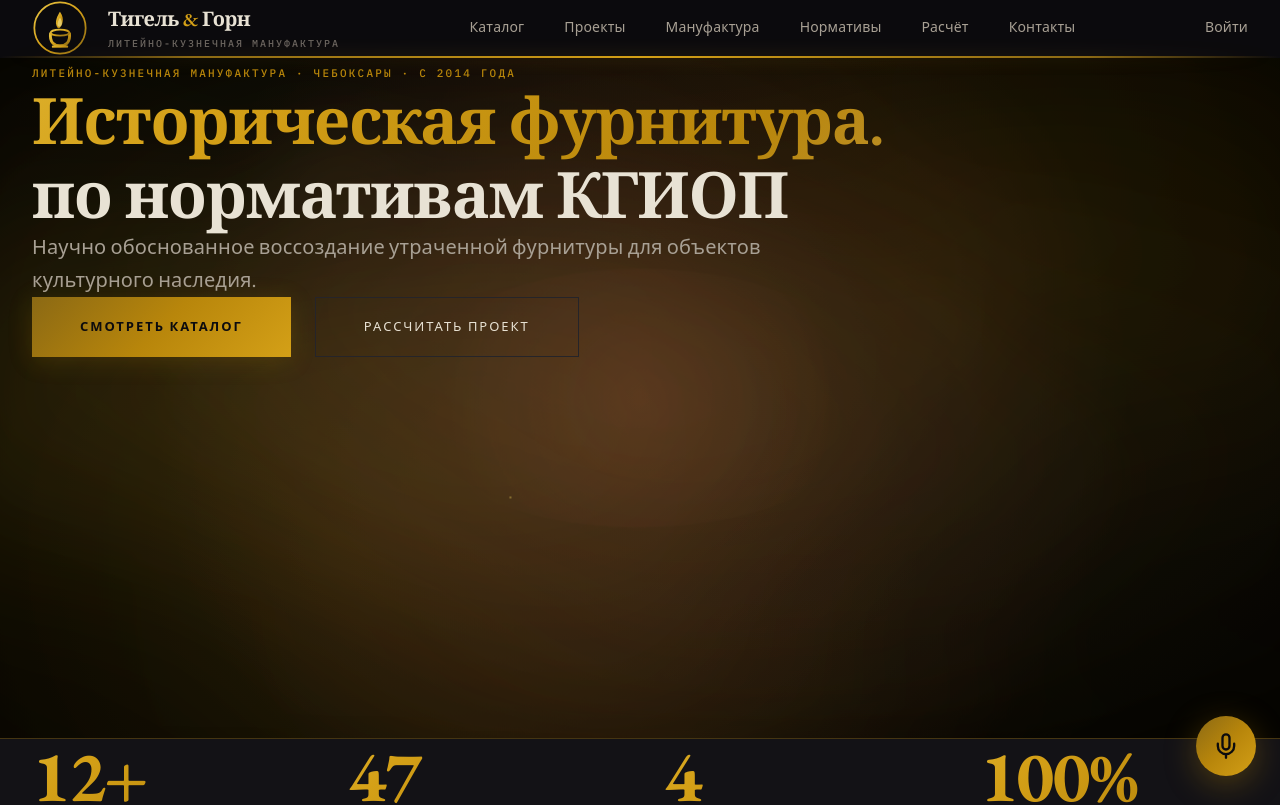
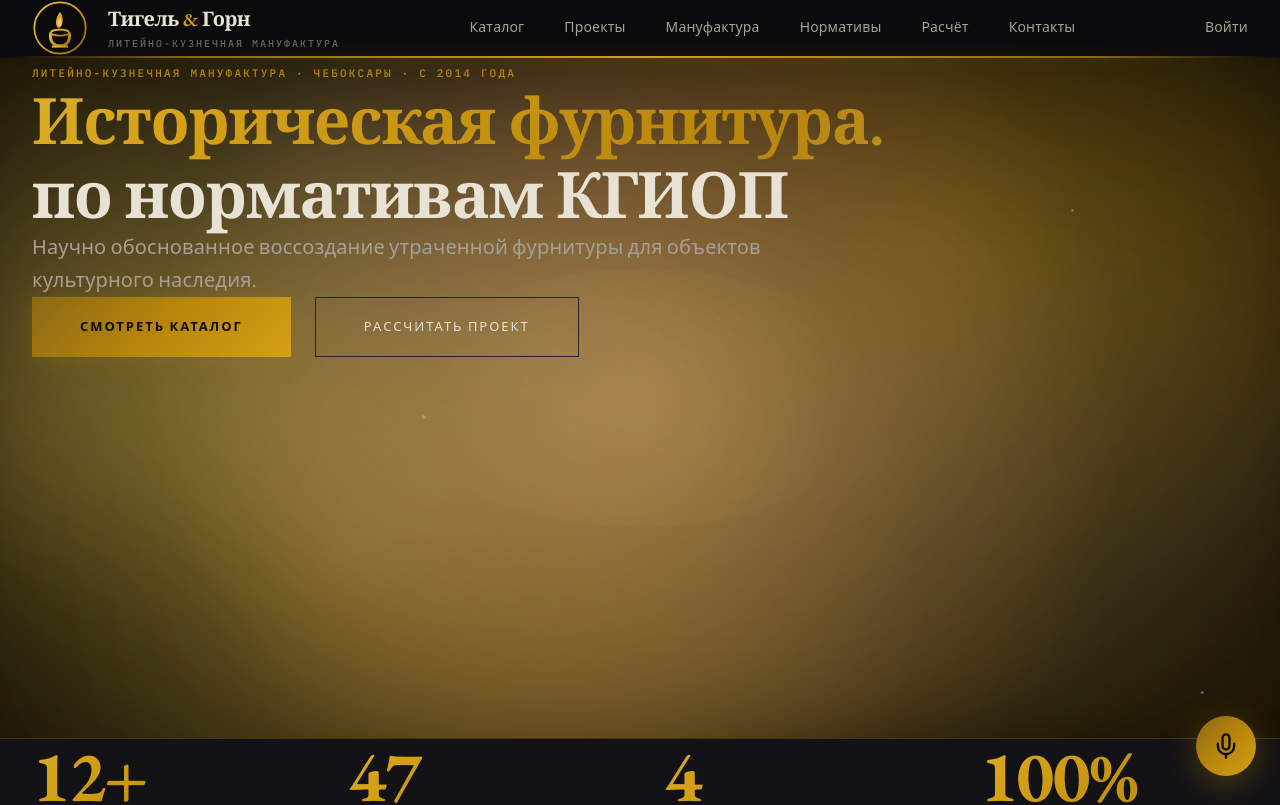
Before and after one commit to farkas240785/TG, a React (Vite) app: page /#/ in a window 1280 px wide. Shown: the top 805 px of the page. Built offline with nearby package versions, Linux system fonts and the light colour scheme.

Commit message:
task snapshot 515d21a0-af40-45d1-9e43-00a7b51284b8

```diff
--- a/src/index.css
+++ b/src/index.css
@@ -444,12 +444,13 @@ h1, h2, h3, h4, h5, h6 {
 /* HERO секция - анимации */
 .hero-molten-metal {
   background:
-    radial-gradient(ellipse at 20% 50%, rgba(212, 160, 23, 0.15) 0%, transparent 50%),
-    radial-gradient(ellipse at 80% 30%, rgba(184, 134, 11, 0.12) 0%, transparent 50%),
-    radial-gradient(ellipse at 50% 80%, rgba(139, 105, 20, 0.1) 0%, transparent 50%),
-    radial-gradient(circle at 40% 60%, rgba(196, 90, 60, 0.08) 0%, transparent 40%);
+    radial-gradient(ellipse at 20% 50%, rgba(232, 197, 71, 0.4) 0%, transparent 50%),
+    radial-gradient(ellipse at 80% 30%, rgba(212, 160, 23, 0.35) 0%, transparent 50%),
+    radial-gradient(ellipse at 50% 80%, rgba(184, 134, 11, 0.3) 0%, transparent 50%),
+    radial-gradient(circle at 40% 60%, rgba(196, 90, 60, 0.25) 0%, transparent 40%);
   animation: molten-flow 15s ease-in-out infinite;
-  filter: blur(40px);
+  filter: blur(60px);
+  opacity: 0.8;
 }
 
 @keyframes molten-flow {
@@ -484,11 +485,12 @@ h1, h2, h3, h4, h5, h6 {
   right: 0;
   bottom: 0;
   background:
-    radial-gradient(circle at 30% 20%, rgba(232, 197, 71, 0.3) 0%, transparent 3%),
-    radial-gradient(circle at 70% 40%, rgba(212, 160, 23, 0.25) 0%, transparent 2.5%),
-    radial-gradient(circle at 50% 70%, rgba(184, 134, 11, 0.2) 0%, transparent 2%);
+    radial-gradient(circle at 30% 20%, rgba(255, 223, 100, 0.6) 0%, transparent 4%),
+    radial-gradient(circle at 70% 40%, rgba(240, 190, 50, 0.5) 0%, transparent 3.5%),
+    radial-gradient(circle at 50% 70%, rgba(220, 160, 40, 0.45) 0%, transparent 3%);
   animation: metal-drops 10s ease-in-out infinite;
-  filter: blur(2px);
+  filter: blur(3px);
+  opacity: 0.9;
 }
 
 @keyframes metal-drops {
@@ -511,11 +513,11 @@ h1, h2, h3, h4, h5, h6 {
   right: 0;
   bottom: 0;
   background:
-    linear-gradient(45deg, transparent 30%, rgba(212, 160, 23, 0.08) 50%, transparent 70%),
-    linear-gradient(-45deg, transparent 30%, rgba(184, 134, 11, 0.06) 50%, transparent 70%);
+    linear-gradient(45deg, transparent 30%, rgba(240, 190, 50, 0.25) 50%, transparent 70%),
+    linear-gradient(-45deg, transparent 30%, rgba(220, 160, 40, 0.2) 50%, transparent 70%);
   background-size: 200% 200%;
   animation: metal-waves 12s ease-in-out infinite;
-  opacity: 0.5;
+  opacity: 0.8;
 }
 
 @keyframes metal-waves {
@@ -580,18 +582,18 @@ h1, h2, h3, h4, h5, h6 {
 
 .hero-sparks {
   background-image:
-    radial-gradient(2px 2px at 20% 30%, rgba(232, 197, 71, 0.9) 50%, transparent 50%),
-    radial-gradient(2px 2px at 60% 70%, rgba(212, 160, 23, 0.85) 50%, transparent 50%),
-    radial-gradient(1.5px 1.5px at 50% 50%, rgba(240, 217, 122, 0.95) 50%, transparent 50%),
-    radial-gradient(1px 1px at 80% 10%, rgba(232, 197, 71, 0.8) 50%, transparent 50%),
-    radial-gradient(2px 2px at 90% 60%, rgba(184, 134, 11, 0.85) 50%, transparent 50%),
-    radial-gradient(1.5px 1.5px at 33% 88%, rgba(240, 217, 122, 0.9) 50%, transparent 50%),
-    radial-gradient(2px 2px at 15% 75%, rgba(212, 160, 23, 0.8) 50%, transparent 50%),
-    radial-gradient(1px 1px at 45% 15%, rgba(232, 197, 71, 0.75) 50%, transparent 50%),
-    radial-gradient(1.5px 1.5px at 75% 85%, rgba(196, 90, 60, 0.7) 50%, transparent 50%);
-  background-size: 250% 250%;
+    radial-gradient(3px 3px at 20% 30%, rgba(255, 223, 100, 1) 50%, transparent 50%),
+    radial-gradient(3px 3px at 60% 70%, rgba(240, 190, 50, 1) 50%, transparent 50%),
+    radial-gradient(2.5px 2.5px at 50% 50%, rgba(255, 235, 150, 1) 50%, transparent 50%),
+    radial-gradient(2px 2px at 80% 10%, rgba(255, 223, 100, 0.95) 50%, transparent 50%),
+    radial-gradient(3px 3px at 90% 60%, rgba(240, 190, 50, 1) 50%, transparent 50%),
+    radial-gradient(2.5px 2.5px at 33% 88%, rgba(255, 235, 150, 1) 50%, transparent 50%),
+    radial-gradient(3px 3px at 15% 75%, rgba(240, 190, 50, 0.95) 50%, transparent 50%),
+    radial-gradient(2px 2px at 45% 15%, rgba(255, 223, 100, 0.9) 50%, transparent 50%),
+    radial-gradient(2.5px 2.5px at 75% 85%, rgba(220, 120, 80, 0.95) 50%, transparent 50%);
+  background-size: 200% 200%;
   animation: sparks-fly 6s linear infinite;
-  opacity: 0.7;
+  opacity: 1;
   mix-blend-mode: screen;
 }
 
@@ -635,13 +637,13 @@ h1, h2, h3, h4, h5, h6 {
   right: 0;
   bottom: 0;
   background-image:
-    radial-gradient(1px 1px at 25% 45%, rgba(240, 217, 122, 0.8) 50%, transparent 50%),
-    radial-gradient(1.5px 1.5px at 65% 25%, rgba(232, 197, 71, 0.75) 50%, transparent 50%),
-    radial-gradient(1px 1px at 85% 55%, rgba(212, 160, 23, 0.7) 50%, transparent 50%),
-    radial-gradient(2px 2px at 10% 80%, rgba(196, 90, 60, 0.65) 50%, transparent 50%);
-  background-size: 300% 300%;
+    radial-gradient(2px 2px at 25% 45%, rgba(255, 235, 150, 1) 50%, transparent 50%),
+    radial-gradient(2.5px 2.5px at 65% 25%, rgba(255, 223, 100, 0.95) 50%, transparent 50%),
+    radial-gradient(2px 2px at 85% 55%, rgba(240, 190, 50, 0.9) 50%, transparent 50%),
+    radial-gradient(3px 3px at 10% 80%, rgba(220, 120, 80, 0.85) 50%, transparent 50%);
+  background-size: 250% 250%;
   animation: sparks-secondary 9s linear infinite;
-  opacity: 0.5;
+  opacity: 0.9;
   mix-blend-mode: screen;
 }
 
@@ -658,11 +660,12 @@ h1, h2, h3, h4, h5, h6 {
 
 .hero-forge-glow {
   background:
-    radial-gradient(circle at 50% 50%, rgba(196, 90, 60, 0.25) 0%, transparent 60%),
-    radial-gradient(circle at 30% 70%, rgba(212, 160, 23, 0.15) 0%, transparent 50%),
-    radial-gradient(circle at 70% 30%, rgba(184, 134, 11, 0.12) 0%, transparent 45%);
+    radial-gradient(circle at 50% 50%, rgba(220, 120, 80, 0.5) 0%, transparent 60%),
+    radial-gradient(circle at 30% 70%, rgba(240, 180, 60, 0.4) 0%, transparent 50%),
+    radial-gradient(circle at 70% 30%, rgba(220, 160, 40, 0.35) 0%, transparent 45%);
   animation: forge-pulse 4s ease-in-out infinite;
   mix-blend-mode: screen;
+  opacity: 0.9;
 }
 
 @keyframes forge-pulse {
@@ -696,7 +699,7 @@ h1, h2, h3, h4, h5, h6 {
   left: 50%;
   width: 60%;
   height: 60%;
-  background: radial-gradient(circle, rgba(196, 90, 60, 0.2) 0%, transparent 70%);
+  background: radial-gradient(circle, rgba(240, 150, 80, 0.5) 0%, transparent 70%);
   border-radius: 50%;
   transform: translate(-50%, -50%);
   animation: heat-waves 3s ease-out infinite;
@@ -718,11 +721,12 @@ h1, h2, h3, h4, h5, h6 {
 
 .hero-smoke {
   background:
-    radial-gradient(ellipse at 30% 40%, rgba(107, 101, 96, 0.12) 0%, transparent 50%),
-    radial-gradient(ellipse at 70% 60%, rgba(107, 101, 96, 0.1) 0%, transparent 50%),
-    radial-gradient(ellipse at 50% 80%, rgba(61, 58, 54, 0.08) 0%, transparent 60%);
+    radial-gradient(ellipse at 30% 40%, rgba(150, 140, 130, 0.25) 0%, transparent 50%),
+    radial-gradient(ellipse at 70% 60%, rgba(140, 130, 120, 0.2) 0%, transparent 50%),
+    radial-gradient(ellipse at 50% 80%, rgba(120, 110, 100, 0.18) 0%, transparent 60%);
   animation: smoke-rise 20s ease-in-out infinite;
-  filter: blur(20px);
+  filter: blur(30px);
+  opacity: 0.7;
 }
 
 @keyframes smoke-rise {
@@ -753,11 +757,11 @@ h1, h2, h3, h4, h5, h6 {
   right: 0;
   bottom: 0;
   background:
-    radial-gradient(ellipse at 40% 30%, rgba(107, 101, 96, 0.08) 0%, transparent 45%),
-    radial-gradient(ellipse at 60% 70%, rgba(61, 58, 54, 0.06) 0%, transparent 55%);
+    radial-gradient(ellipse at 40% 30%, rgba(160, 150, 140, 0.2) 0%, transparent 45%),
+    radial-gradient(ellipse at 60% 70%, rgba(140, 130, 120, 0.18) 0%, transparent 55%);
   animation: smoke-drift 25s ease-in-out infinite;
-  filter: blur(30px);
-  opacity: 0.6;
+  filter: blur(35px);
+  opacity: 0.8;
 }
 
 @keyframes smoke-drift {
```
Also changed, not shown: 1 other file (tests, documents, lock files or other folders).
